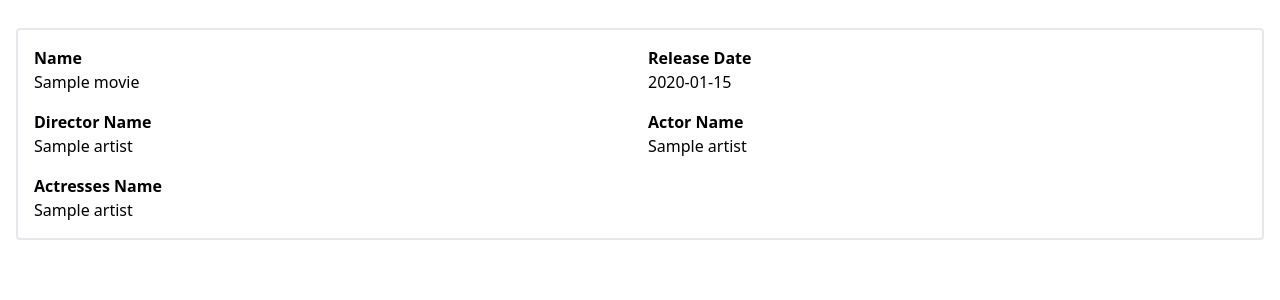
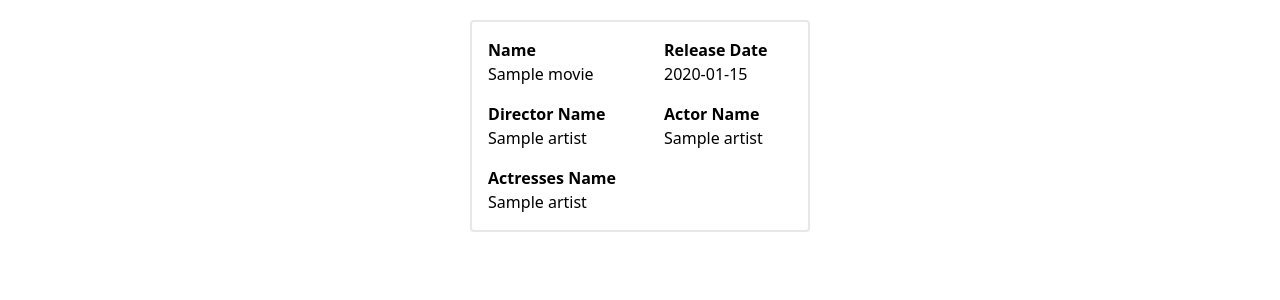
Before and after one commit to Ragavaraaj/movie-a, a FastAPI app: page / in a window 1280 px wide. Shown: the part 60-360 px from the top of the page. Run offline with FastAPI, Linux system fonts and the light colour scheme; tables that the repository leaves empty hold one stand-in row (values such as "Sample post").

Commit message:
css changes

```diff
--- a/templates/components/navbar.html
+++ b/templates/components/navbar.html
@@ -1,4 +1,4 @@
-<nav class="sticky bg-white top-0 w-100 flex gap-24 p-3 mb-3">
+<nav class="sticky bg-white top-0 w-100 flex gap-24 p-3">
   <a class="text-bold text-3xl" href="/">Movie Details</a>
   <div class="flex gap-10 items-center">
     <a class="text-normal" href="/directors">Directors</a>
--- a/templates/index.html
+++ b/templates/index.html
@@ -1,8 +1,8 @@
 {% include "base.html" %} {% block page_content %}
-<div class="flex gap-2 flex-wrap">
+<div class="flex gap-4 flex-wrap m-3 p-2">
   {% for movie in movies %}
   <button
-    class="w-full grid grid-cols-2 gap-4 m-4 p-4 border-2 border-slate-300 rounded border-solid text-left hover:border-green-500"
+    class="grid grid-cols-2 gap-y-4 gap-x-12 mx-auto p-4 border-2 border-slate-300 rounded border-solid text-left hover:border-green-500"
   >
     <div>
       <p class="font-semibold">Name</p>
```
